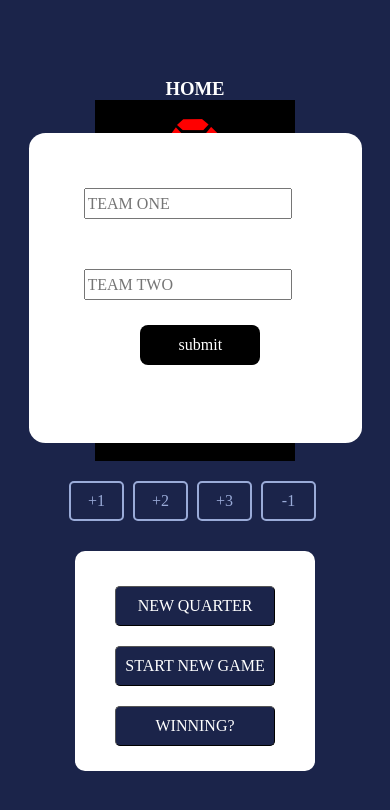
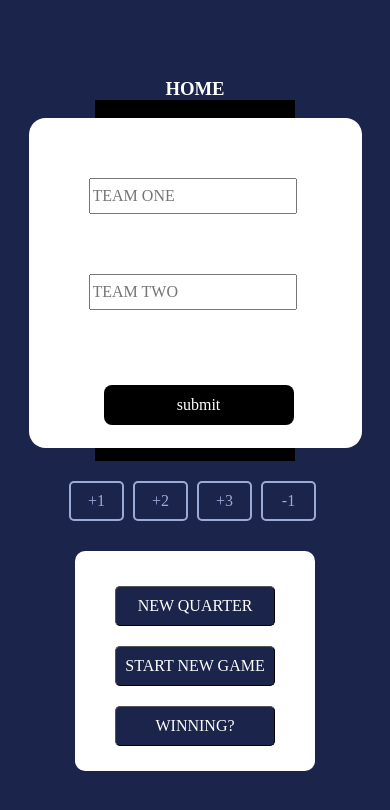
Before and after one commit to JerryCodesAfrica/Basketball-Scoreboard-app, a plain HTML site: page index.html in a window 390 px wide. Both pictures are taken after a click on the button "START NEW GAME". Drawn offline with nearby package versions, Linux system fonts and the light colour scheme.

Commit message:
modified index.css

```diff
--- a/index.css
+++ b/index.css
@@ -219,17 +219,18 @@ body {
         display: none;
         background-color: white;
         width: 100%;
-        height: 250px;
+        height: 270px;
         padding: 30px;
         position: absolute;
         border-radius: 5%;
-        top: 115px;
+        top: 100px;
         left: -30px;
     }
 
     #teamSelectForm input{
-        margin: 25px;
-        height: 25px;
+        margin-top: 10px;
+        margin: 30px;
+        height: 30px;
     }
 
     Form #submitBtn{
@@ -239,8 +240,10 @@ body {
         border-style: none;
         position: relative;
         align-items: center;
-        left: 30%;
-        width: 120px;
+        margin: 0 auto;
+        left: 45px;
+        top: 45px;
+        width: 190px;
         height: 40px;
     }
 }
```
